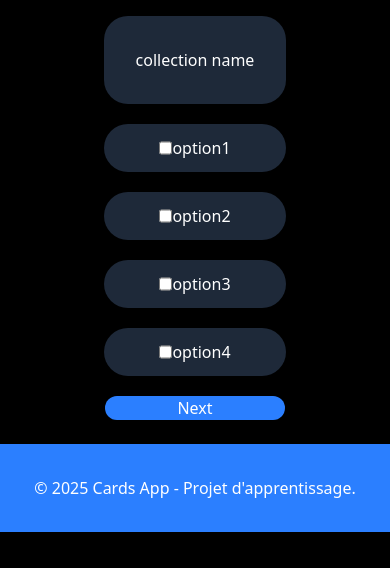
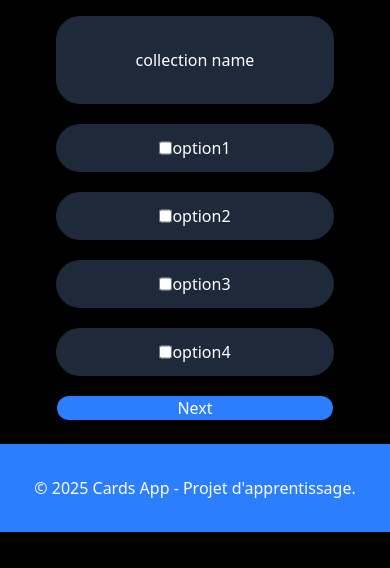
Before and after one commit to benbrahimredouane/brief_5, a website: page quiz.html in a window 390 px wide. Shown: the part 276-844 px from the top of the page. Drawn offline with Linux system fonts and the light colour scheme.

Commit message:
style(flashcards+quiz):finish responsive

```diff
--- a/quiz.html
+++ b/quiz.html
@@ -37,7 +37,7 @@
 
             <h3 class="font-semibold text-3xl">Quiz</h3>
             <div class="flex flex-col gap-5">
-                <div class="bg-gray-800 p-8 rounded-3xl">collection name</div>
+                <div class="bg-gray-800 px-40 py-8 rounded-3xl max-sm:px-20">collection name</div>
                 <div class="flex flex-row-reverse justify-center bg-gray-800 p-3 rounded-3xl">
                     <label for="">option1</label>
                     <input type="checkbox" name="option_name" value="option_1">
@@ -57,7 +57,7 @@
 
 
             </div>
-            <button class=" bg-blue-500  rounded-3xl w-45 ">Next</button>
+            <button class=" bg-blue-500  rounded-3xl px-48 max-sm:px-30">Next</button>
 
 
         </section>
```
Also changed, not shown: flashcards.html (+1 -1 lines), src/output.css.
